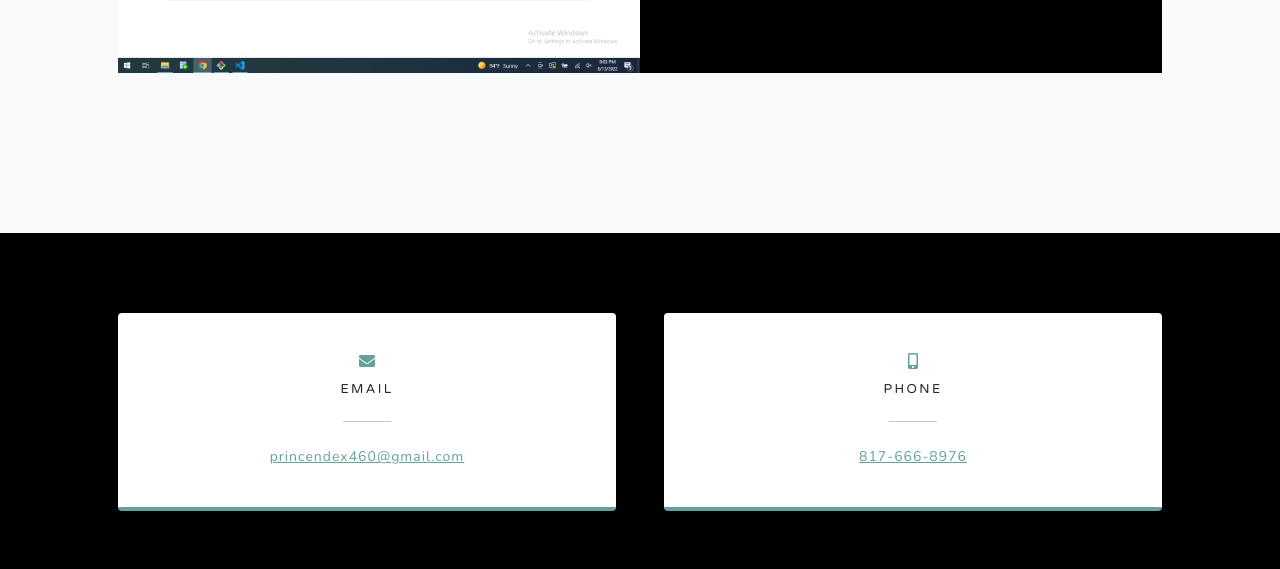
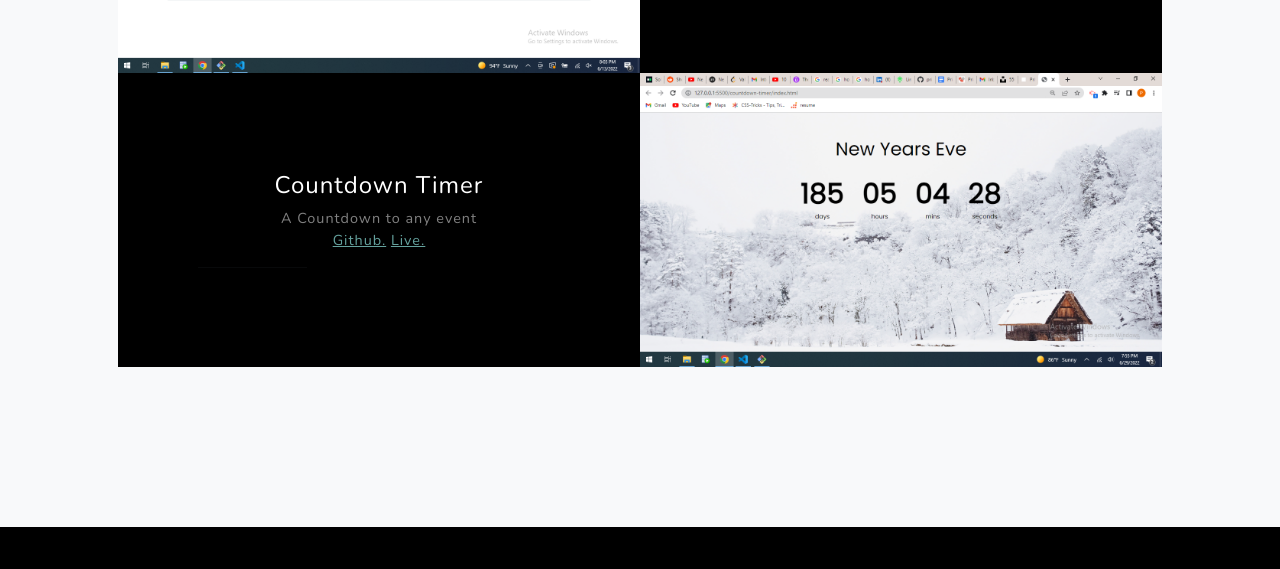
Before and after one commit to princen02/professional-Material, a plain HTML site: page index.html in a window 1280 px wide. Shown: the part 2533-3102 px from the top of the page. Drawn offline with nearby package versions, Linux system fonts and the light colour scheme; a script that the page names is missing.

Commit message:
added a project

```diff
--- a/index.html
+++ b/index.html
@@ -128,6 +128,23 @@
                         </div>
                     </div>
                 </div>
+                <!-- Project Two Row-->
+                <div class="row gx-0 justify-content-center">
+                    <div class="col-lg-6"><img class="img-fluid" src="assets/img/countdown.png" alt="..." /></div>
+                    <div class="col-lg-6 order-lg-first">
+                        <div class="bg-black text-center h-100 project">
+                            <div class="d-flex h-100">
+                                <div class="project-text w-100 my-auto text-center text-lg-right">
+                                    <h4 class="text-white">Countdown Timer</h4>
+                                    <p class="mb-0 text-white-50">A Countdown to any event</p>
+                                    <a href="https://github.com/princen02/countdown-timer">Github.</a>
+                                    <a href="https://princen02.github.io/countdown-timer/">Live.</a>
+                                    <hr class="d-none d-lg-block mb-0 me-0" />
+                                </div>
+                            </div>
+                        </div>
+                    </div>
+                </div>
             </div>
         </section>
 
@@ -160,7 +177,7 @@
                 <div class="social d-flex justify-content-center">
                     <a class="mx-2" href="https://github.com/princen02"><i class="fab fa-github"></i></a>
                     <a class="mx-2" href="www.linkedin.com/in/PrinceNdebele"><i class="fab fa-linkedin"></i></a>
-                    <a class="mx-2" href="file:///C:/Users/Ndex/Downloads/Zibusiso_Ndebele_Resume_16%20(1).PDF"><i class="fa-solid fa-file"></i></a>
+                    <a class="mx-2" href="file:///C:/Users/Ndex/Downloads/Zibusiso_Ndebele_Resume_16%20(1).PDF"><i class="fa-file"></i></a>
                 </div>
             </div>
         </section>
```
Also changed, not shown: assets/img/countdown.png (added).
